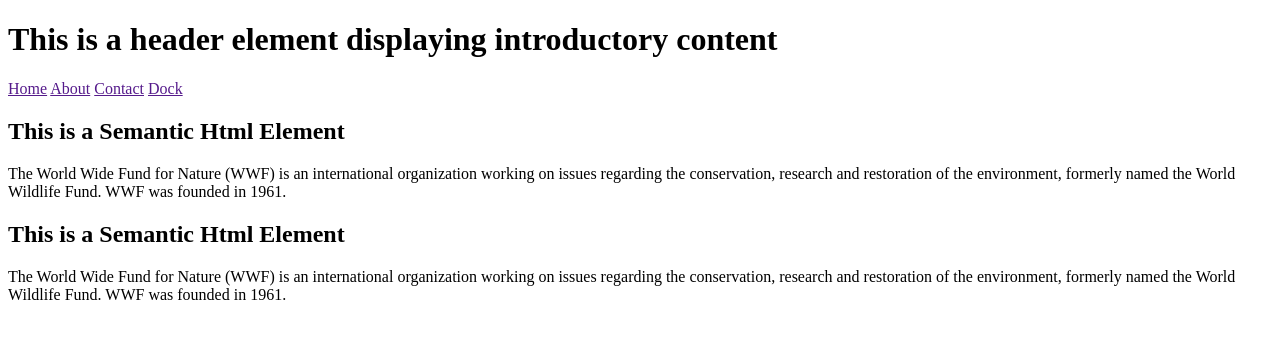
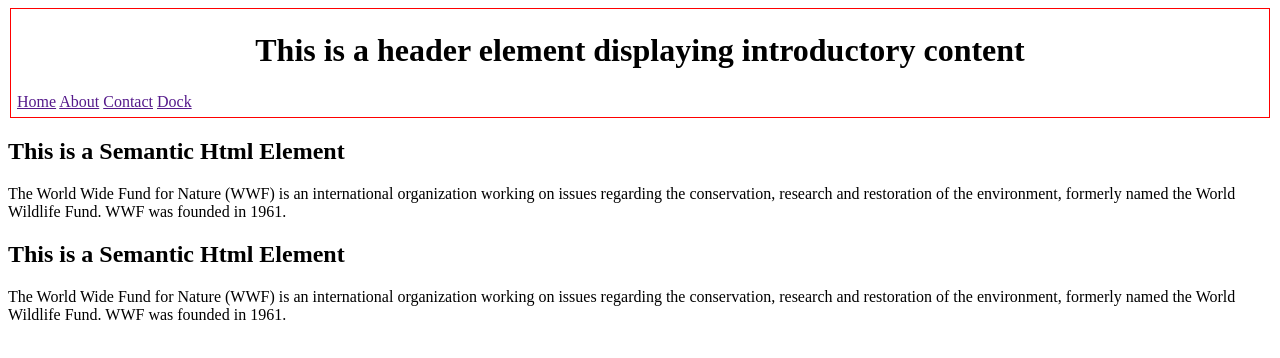
Before and after one commit to ALEX-NJOROGE-OFFICIAL/Semantic-ELements, a plain HTML site: page index.html in a window 1280 px wide. Drawn offline with Linux system fonts and the light colour scheme.

Commit message:
Update index.html
Adding code for nav and header section plus internal styling

```diff
--- a/index.html
+++ b/index.html
@@ -5,6 +5,20 @@
     <meta http-equiv="X-UA-Compatible" content="IE=edge">
     <meta name="viewport" content="width=device-width, initial-scale=1.0">
     <title>Document</title>
+     <style>
+        header{
+            text-align: center;
+            margin: 2px;
+            padding: 2px;
+            border: 1px solid red;
+        }
+        nav{
+            text-align:left ;
+            color: blue;
+            margin: 2px;
+            padding: 2px;
+        }
+    </style>
 </head>
 <body>
       <header>
```
